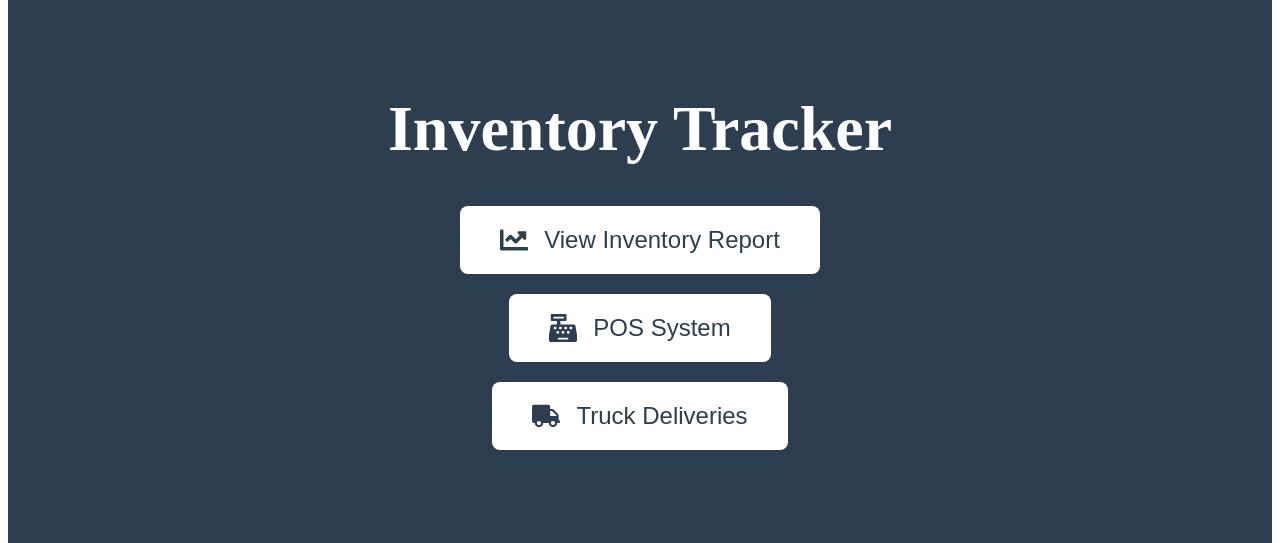
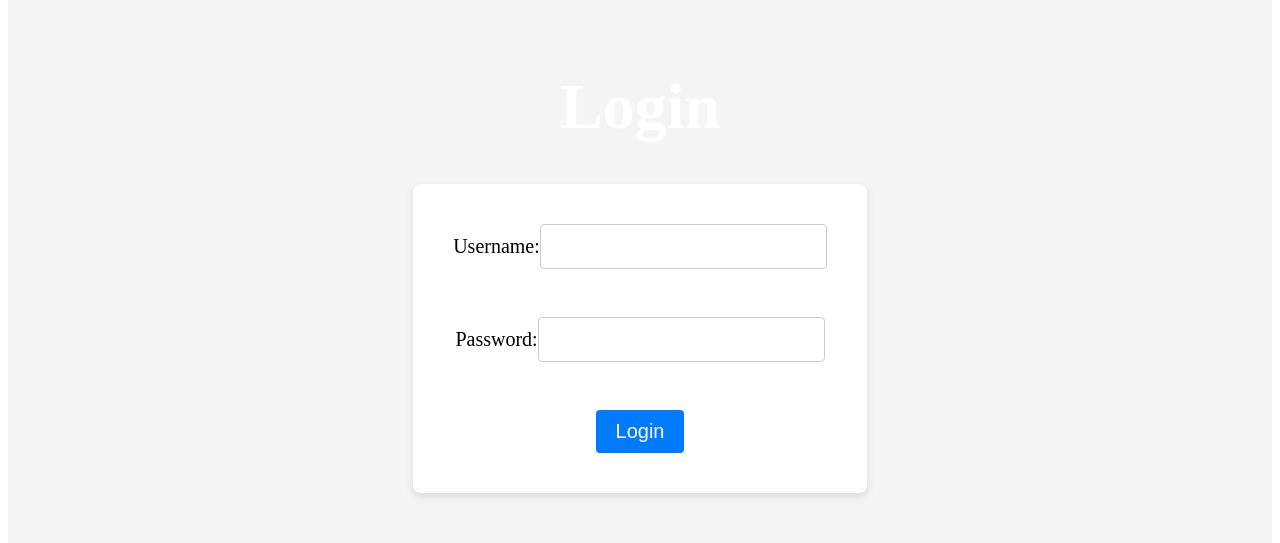
Before and after one commit to NickC124513/SoftwareArchitectureFinalProject, a React (Create React App) app in the folder Application/Client/: page / in a window 1280 px wide. Shown: the part 220-763 px from the top of the page. Built offline with nearby package versions, Linux system fonts and the light colour scheme; no server answers.

Commit message:
start at login page

```diff
--- a/Application/Client/src/App.js
+++ b/Application/Client/src/App.js
@@ -21,7 +21,7 @@ function App() {
           <li key={item.id}>{item.name}</li>
         ))}
       </ul>
-      <HomePage />
+      <LoginPage />
     </div>
   );
 }
```
